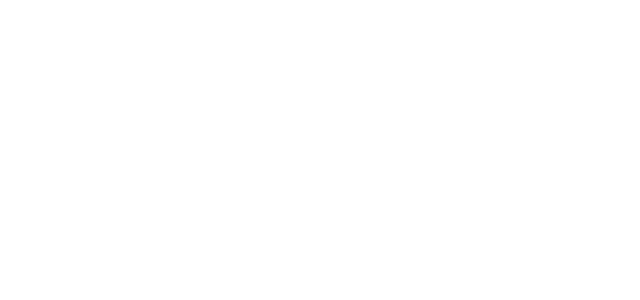
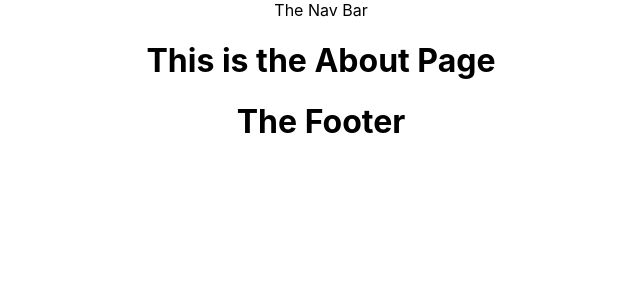
Before and after one commit to lloddy/portfolio, a React (Create React App) app: page /about in a window 1280 px wide. Shown: the top 300 px of the page, without its empty margins (319-959 px from the left). Built offline with nearby package versions, Linux system fonts and the light colour scheme.

Commit message:
WIP routes working

```diff
--- a/package.json
+++ b/package.json
@@ -8,8 +8,10 @@
     "@testing-library/user-event": "^12.8.3",
     "react": "^17.0.2",
     "react-dom": "^17.0.2",
-    "react-router-dom": "^6.0.0",
+    "react-router": "^6.0.0",
+    "react-router-dom": "^5.3.0",
     "react-scripts": "4.0.3",
+    "sass": "^1.43.4",
     "web-vitals": "^1.1.2"
   },
   "scripts": {
--- a/src/App.js
+++ b/src/App.js
@@ -1,9 +1,14 @@
 import './App.css';
+import Header from './components/Header';
+import Main from './components/Main';
+import Footer from './components/Footer';
 
 function App() {
   return (
     <div className="App">
-
+      <Header />
+      <Main />
+      <Footer />
     </div>
   );
 }
--- a/src/components/Main.jsx
+++ b/src/components/Main.jsx
@@ -1,9 +1,9 @@
-import { Route, Switch, Redirect } from 'react';
+import { Route, Switch } from 'react-router-dom'
 import About from '../pages/About';
 import Index from '../pages/Index';
 import Portfolio from '../pages/Portfolio';
 import Resume from '../pages/Resume';
-import Show from '../pages/Show';
+// import Show from '../pages/Show';
 
 const Main = (props) => {
     return (
@@ -12,7 +12,18 @@ const Main = (props) => {
                 <Route exact path='/'>
                     <Index />
                 </Route>
+                <Route path='/about'>
+                    <About />
+                </Route>
+                <Route path='/portfolio'>
+                    <Portfolio />
+                </Route>
+                <Route path='/resume'>
+                    <Resume />
+                </Route>
             </Switch>
         </main>
     )
 }
+
+export default Main;
--- a/src/index.js
+++ b/src/index.js
@@ -1,8 +1,9 @@
 import React from 'react';
 import ReactDOM from 'react-dom';
 import './styles.scss';
+import { BrowserRouter as Router } from "react-router-dom"
 import App from './App';
-import { BrowserRouter as Router } from "react-router-dom"
+
 
 ReactDOM.render(
   <React.StrictMode>
--- a/src/pages/About.jsx
+++ b/src/pages/About.jsx
@@ -0,0 +1,9 @@
+const About = (props) => {
+    return (
+        <div>
+            <h1>This is the About Page</h1>
+        </div>
+    );
+};
+
+export default About;
--- a/src/pages/Index.jsx
+++ b/src/pages/Index.jsx
@@ -0,0 +1,11 @@
+const Index = (props) => {
+
+
+    return (
+        <div>
+            <h1>This is the index</h1>
+        </div>
+    );
+};
+
+export default Index;
--- a/src/pages/Portfolio.jsx
+++ b/src/pages/Portfolio.jsx
@@ -0,0 +1,9 @@
+const Portfolio = (props) => {
+    return (
+        <div>
+            <h1>This is the Portfolio</h1>
+        </div>
+    );
+};
+
+export default Portfolio;
--- a/src/pages/Resume.jsx
+++ b/src/pages/Resume.jsx
@@ -0,0 +1,9 @@
+const Resume = (props) => {
+    return (
+        <div>
+            <h1>This is the Resume</h1>
+        </div>
+    );
+};
+
+export default Resume;
```
Also changed, not shown: src/pages/Show.jsx (+9 -0 lines), 1 other file (tests, documents, lock files or other folders).
